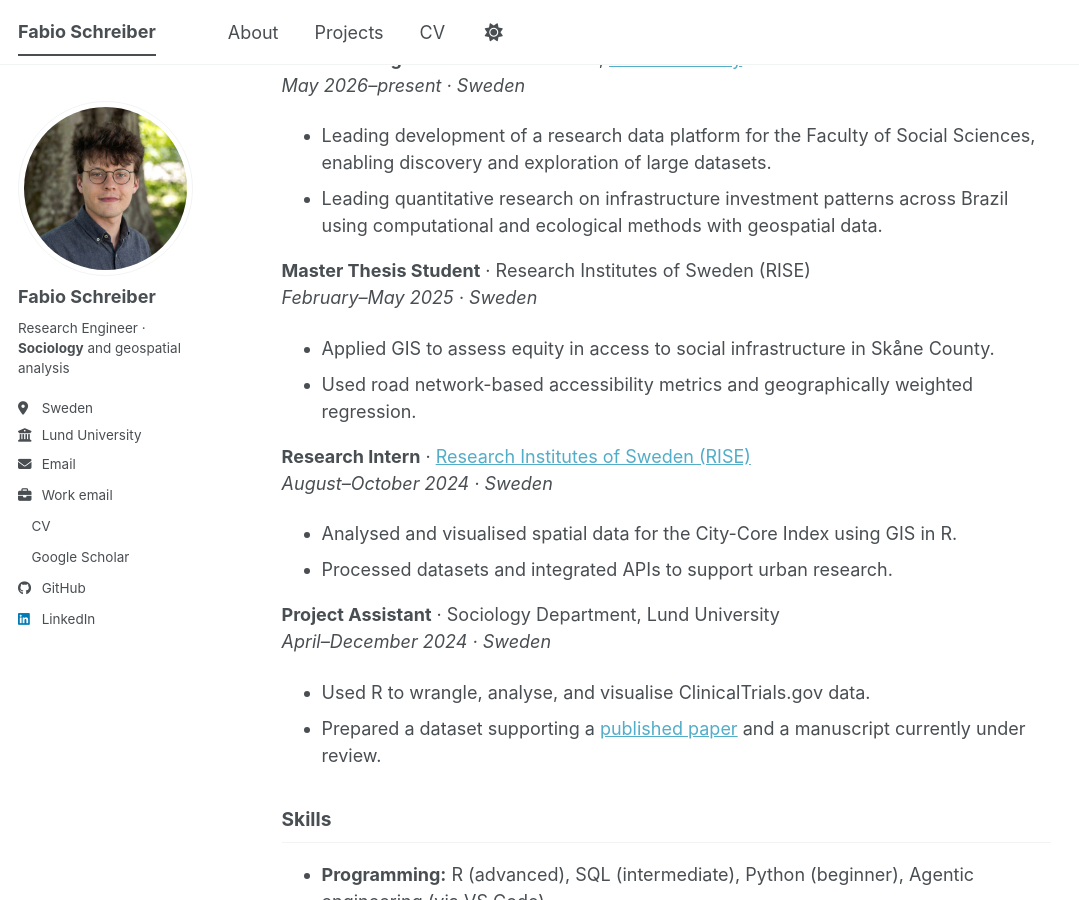
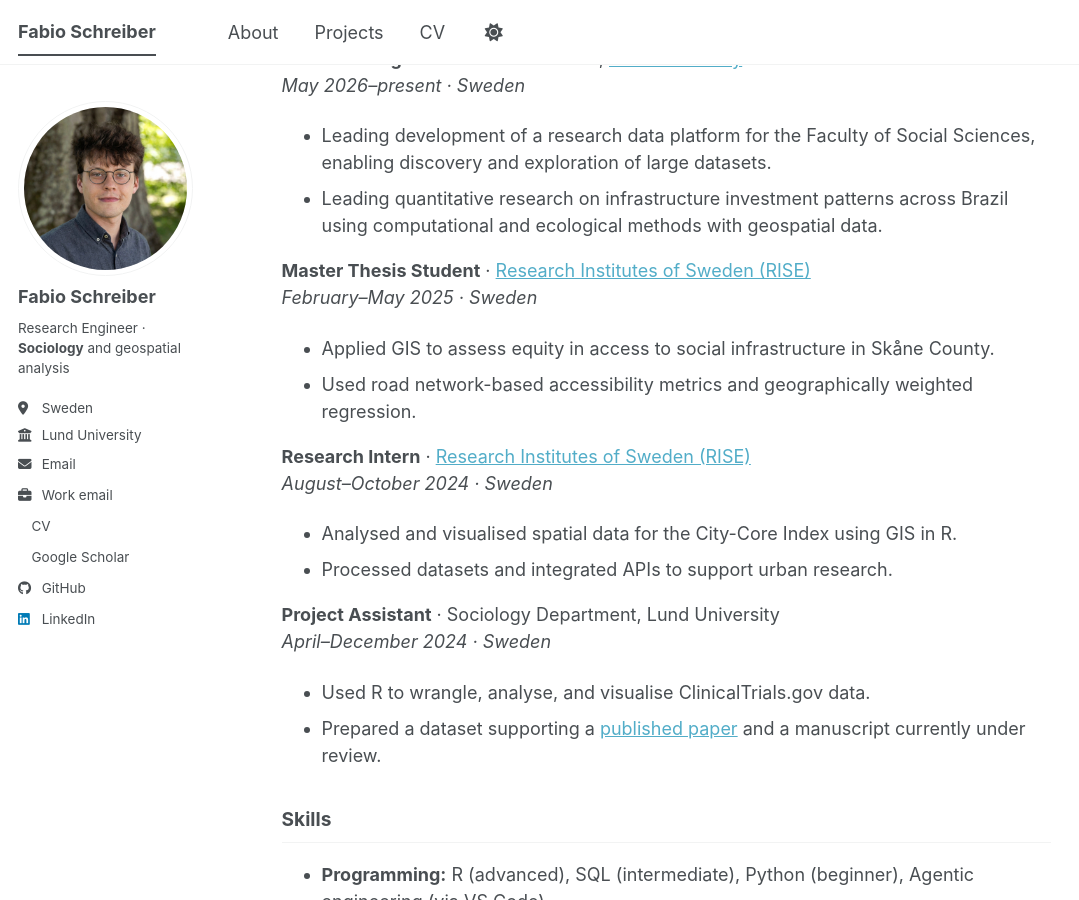
Before and after one commit to fab1s/fab1s.github.io, a Jekyll site: the page built from _pages/about.md, in a window 1280 px wide and 900 px high, scrolled down 444 px. Shown: the whole window, without its empty margins (0-1079 px from the left). Built offline with Jekyll 4.4.1, drawn with Linux system fonts in a browser that asks for light colours; a style sheet for code colours, icons or effects is not loaded.

```diff
--- a/_pages/about.md
+++ b/_pages/about.md
@@ -16,7 +16,7 @@ I earned my M.Sc. in Social Scientific Data Analysis at Lund University in 2025,
 - Leading development of a research data platform for the Faculty of Social Sciences, enabling discovery and exploration of large datasets.
 - Leading quantitative research on infrastructure investment patterns across Brazil using computational and ecological methods with geospatial data.
 
-**Master Thesis Student** · Research Institutes of Sweden (RISE)
+**Master Thesis Student** · [Research Institutes of Sweden (RISE)](https://www.ri.se/en/urban-development/architecture-and-planning/project/model-for-measuring-development-in-city-and)<br>
 *February–May 2025 · Sweden*
 
 - Applied GIS to assess equity in access to social infrastructure in Skåne County.
```
